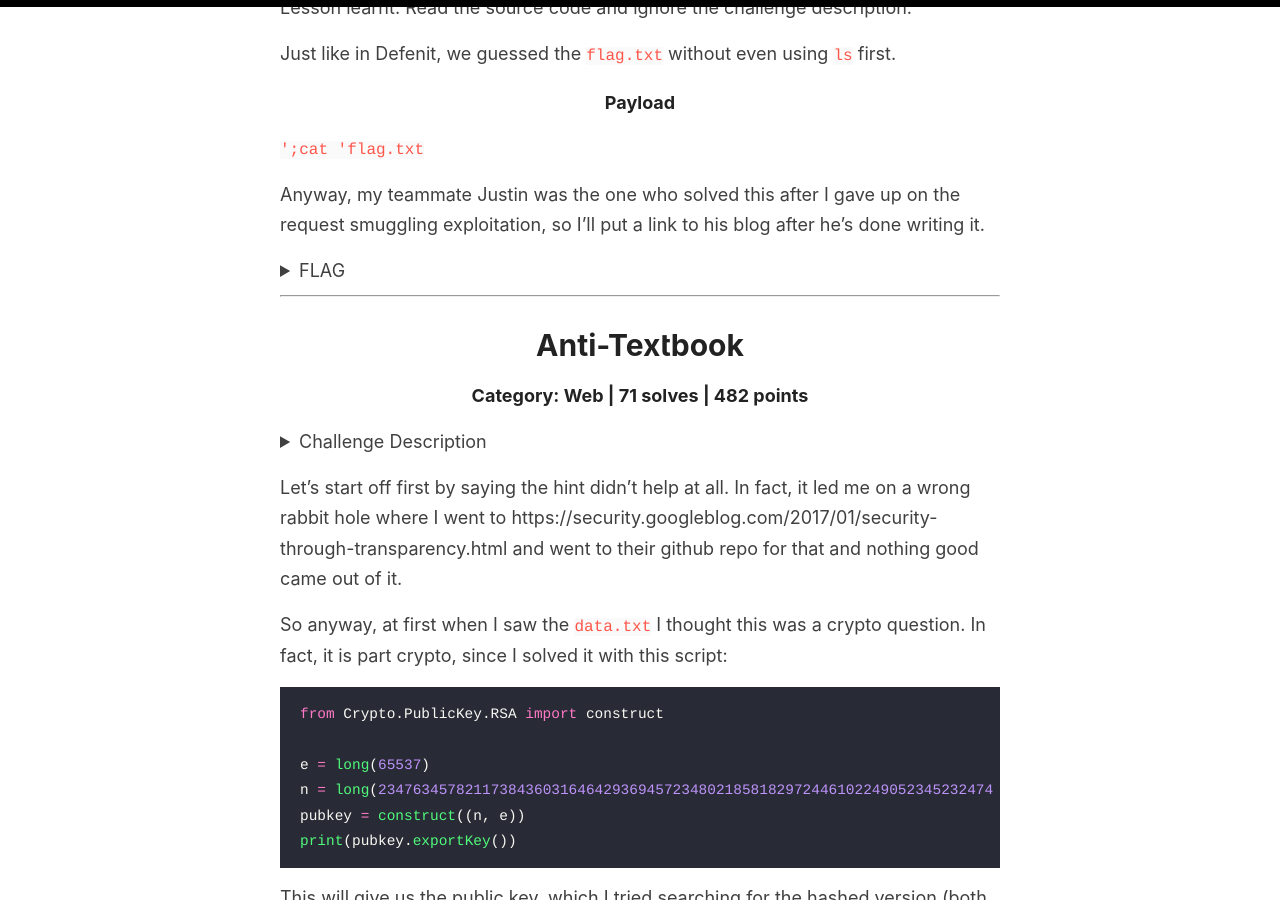
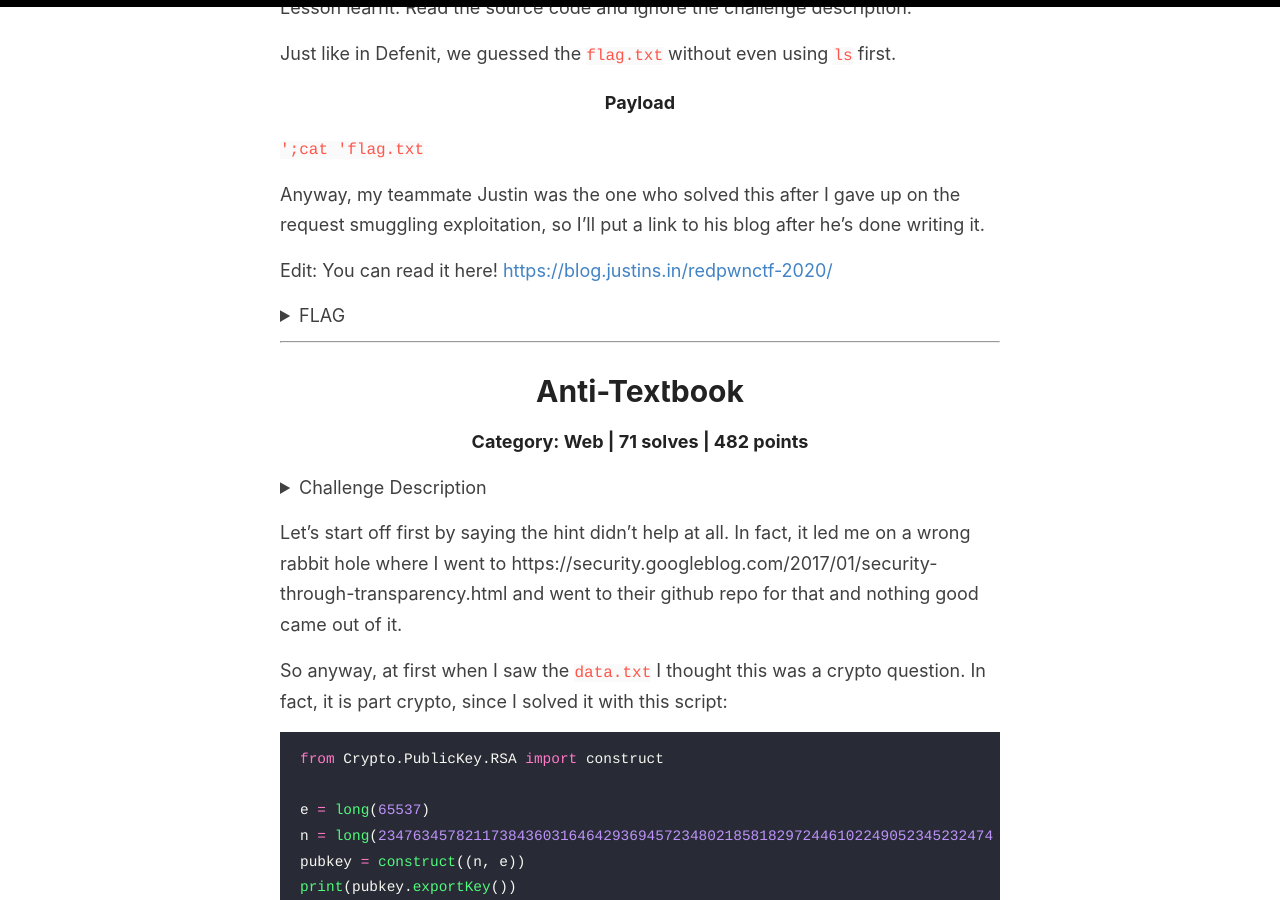
Before and after one commit to Isopach/isopach.github.io, a Jekyll site: the page built from _posts/2020-06-26-Redpwn-CTF-2020.md, in a window 1280 px wide and 900 px high, scrolled down 7554 px. Built offline with Jekyll 4.4.1, drawn with Linux system fonts in a browser that asks for light colours.

Commit message:
Add link to teammate's blog in Post-it

```diff
--- a/_posts/2020-06-26-Redpwn-CTF-2020.md
+++ b/_posts/2020-06-26-Redpwn-CTF-2020.md
@@ -302,6 +302,8 @@ Just like in Defenit, we guessed the `flag.txt` without even using `ls` first.
 
 Anyway, my teammate Justin was the one who solved this after I gave up on the request smuggling exploitation, so I'll put a link to his blog after he's done writing it.
 
+Edit: You can read it here! [https://blog.justins.in/redpwnctf-2020/](https://blog.justins.in/redpwnctf-2020/)
+
 <details>
   <summary>FLAG</summary>
 
```
